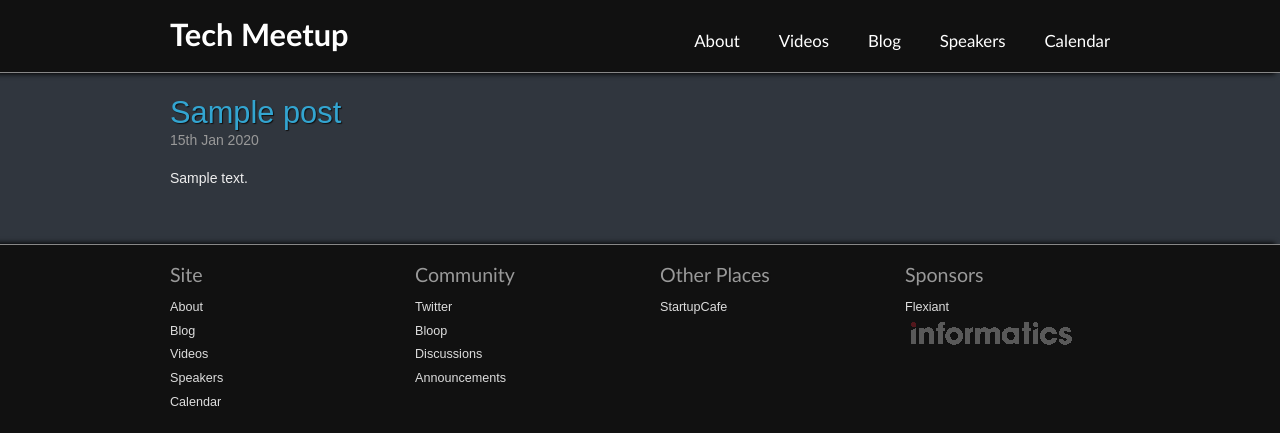
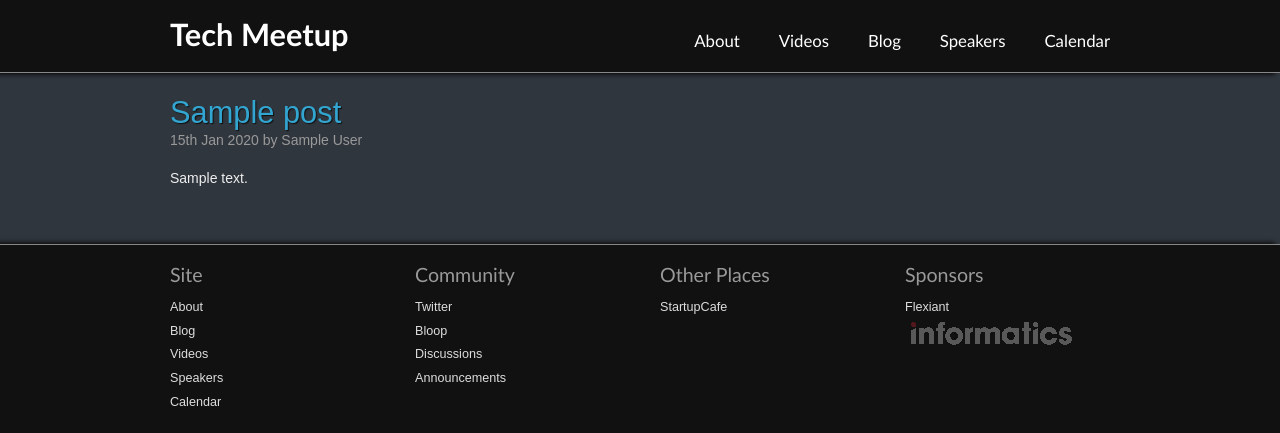
Before and after one commit to techmeetup/techmeetup.co.uk, a Django app: template techmeetup/templates/blog/post_detail.html in a window 1280 px wide. Shown: the top 433 px of the page. Run offline with Django 3.2, Linux system fonts and the light colour scheme; the template is opened without the code that fills it: most values are stand-ins (such as "Sample title", 1, 10 or a date in 2020); some libraries are stand-ins or nearby versions.

Commit message:
minor cleanup of posts

```diff
--- a/techmeetup/static/css/desktop.css
+++ b/techmeetup/static/css/desktop.css
@@ -351,10 +351,14 @@ li {
     height   : 95px;
 }
 
-.date {
-    display:block;
+.details {
     color:#999999;
     margin-bottom:15px;
+}
+
+.alignleft {
+    margin:10px;
+    float:left;
 }
 
 .post h1 { margin:0px; }
--- a/techmeetup/templates/blog/post_detail.html
+++ b/techmeetup/templates/blog/post_detail.html
@@ -7,7 +7,10 @@
 <div class="post">
 
   <h1>{{ post.title }}</h1>
-  <span class="date">{{ post.created|date:"dS M Y" }}</span>
+  <div class="details">
+    <span class="date">{{ post.created|date:"dS M Y" }}</span> by
+    <span class="author">{{ post.author }}</span>
+  </div>
 
   <div class="blog_body">
     {{ post.body|safe|linebreaks }}
```
